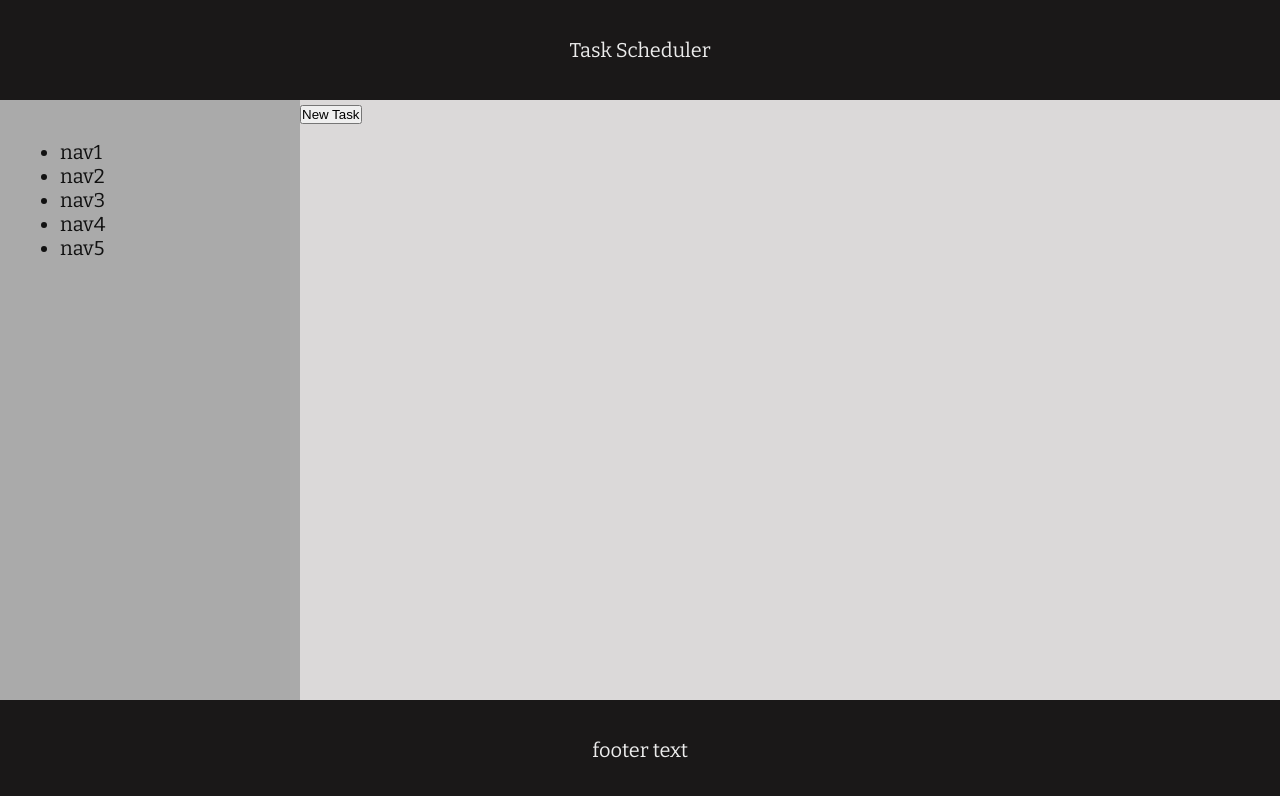
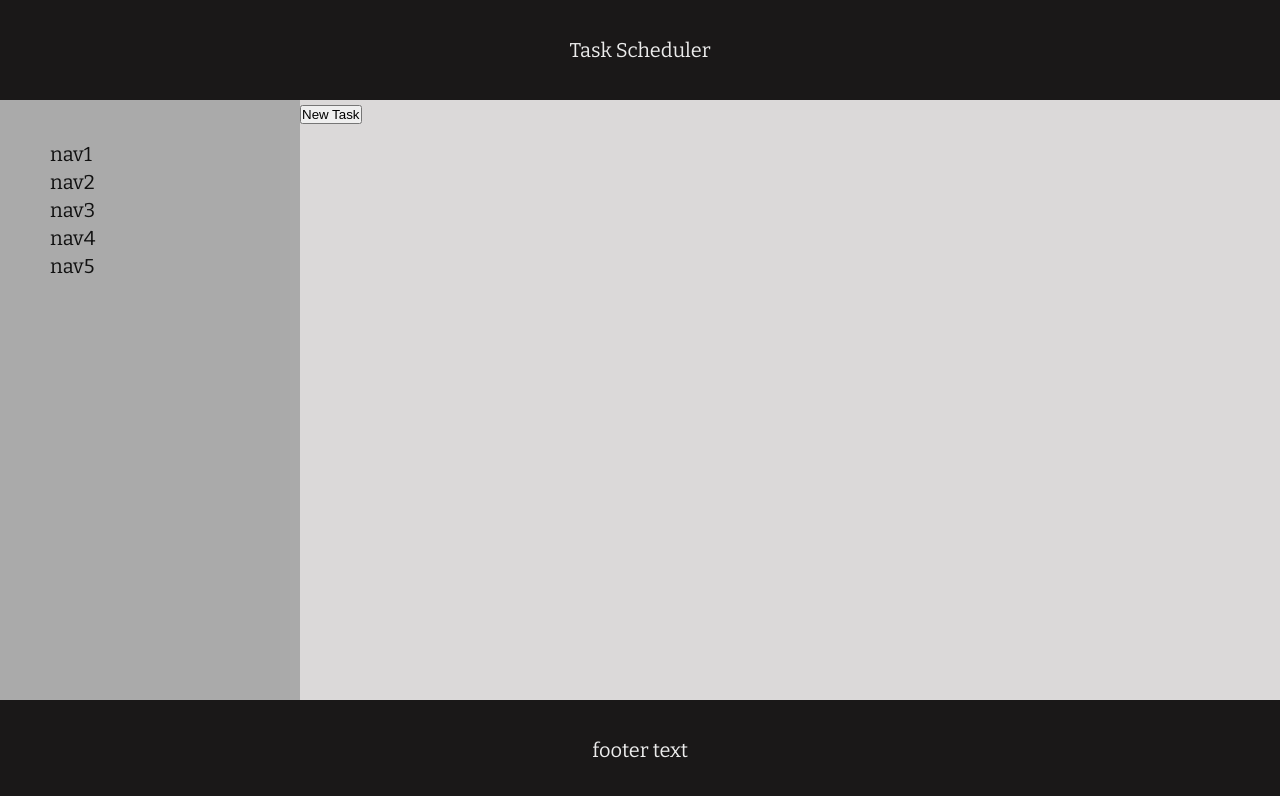
Before and after one commit to brennanjk/to-do-list, a plain HTML site: page index.html in a window 1280 px wide. Drawn offline with nearby package versions, Linux system fonts and the light colour scheme.

Commit message:
Add styling to nav-bar list items

```diff
--- a/index.html
+++ b/index.html
@@ -15,11 +15,11 @@
     </div>
     <div class="nav-bar">
       <ul>
-        <li>nav1</li>
-        <li>nav2</li>
-        <li>nav3</li>
-        <li>nav4</li>
-        <li>nav5</li>
+        <li class="nav-item">nav1</li>
+        <li class="nav-item">nav2</li>
+        <li class="nav-item">nav3</li>
+        <li class="nav-item">nav4</li>
+        <li class="nav-item">nav5</li>
       </ul>
     </div>
     <div class="container">
--- a/style.css
+++ b/style.css
@@ -42,7 +42,7 @@
     grid-row: 2 / 3;
     background-color: var(--bg-color2);
     color: var(--text-color2);
-    padding: 2rem 3rem 0;
+    padding: 2rem 2.5rem 0;
 }
 
 .container {
@@ -60,3 +60,8 @@
     justify-self: center;
     align-self: center;
 }
+
+.nav-item {
+    list-style: none;
+    line-height: 1.4rem;
+}
```
